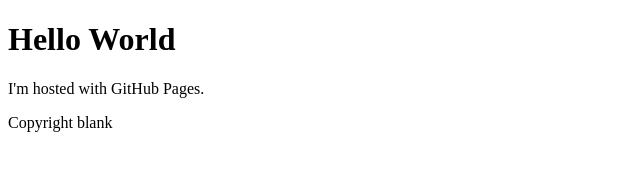
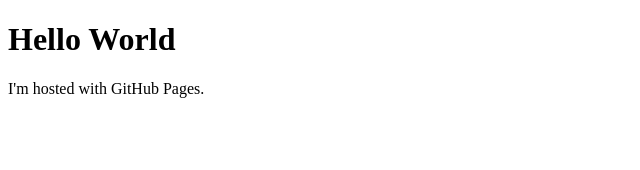
Before and after one commit to Blankiiii/Blankiiii.github.io, a plain HTML site: page index.html in a window 1280 px wide. Shown: the whole page, without its empty margins (0-640 px from the left). Drawn offline with Linux system fonts and the light colour scheme.

Commit message:
removed changes

```diff
--- a/index.html
+++ b/index.html
@@ -3,6 +3,5 @@
     <body>
         <h1>Hello World</h1>
         <p>I'm hosted with GitHub Pages.</p>
-        <p>Copyright blank</p>
     </body>
 </html>
```
